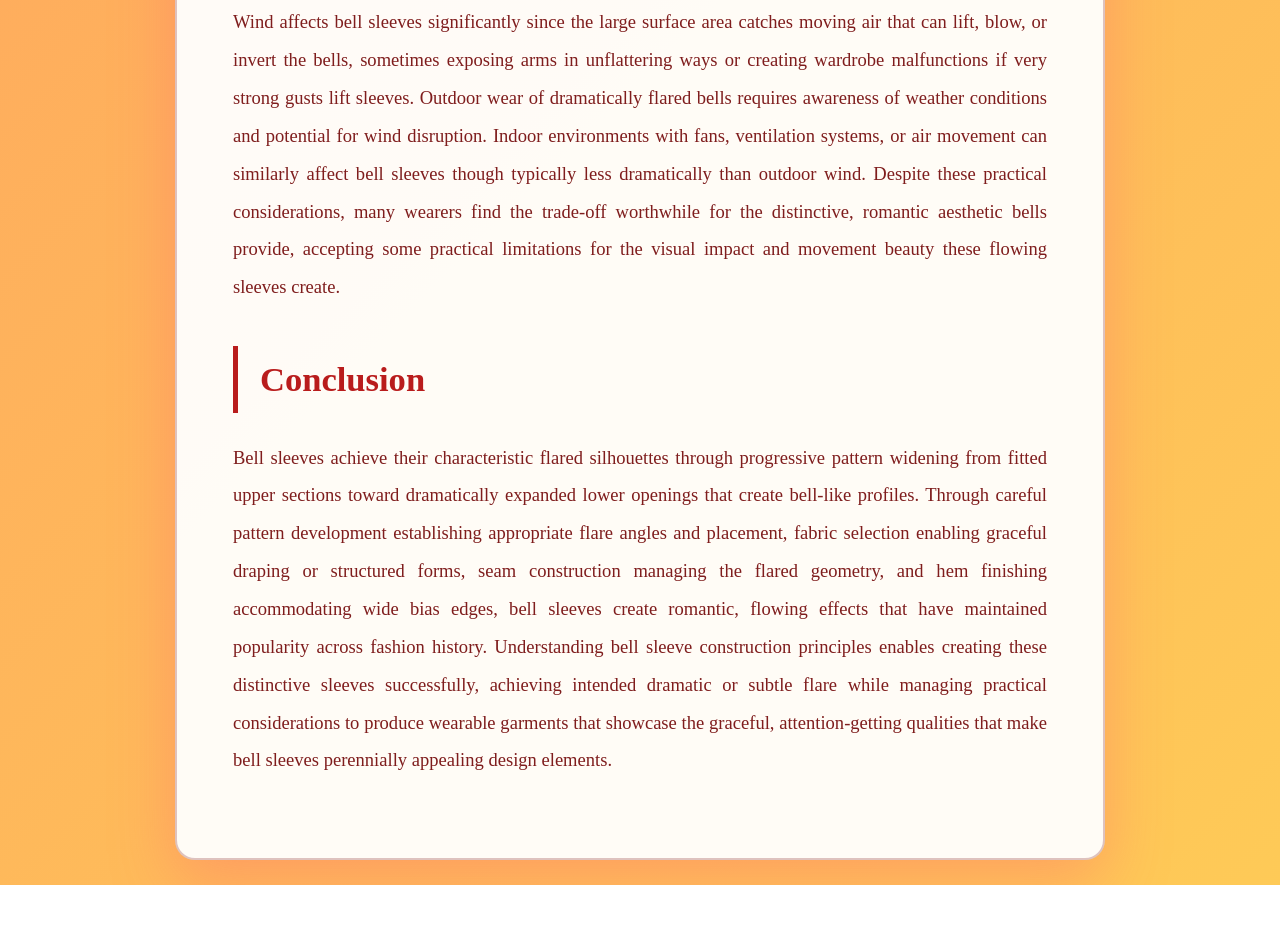
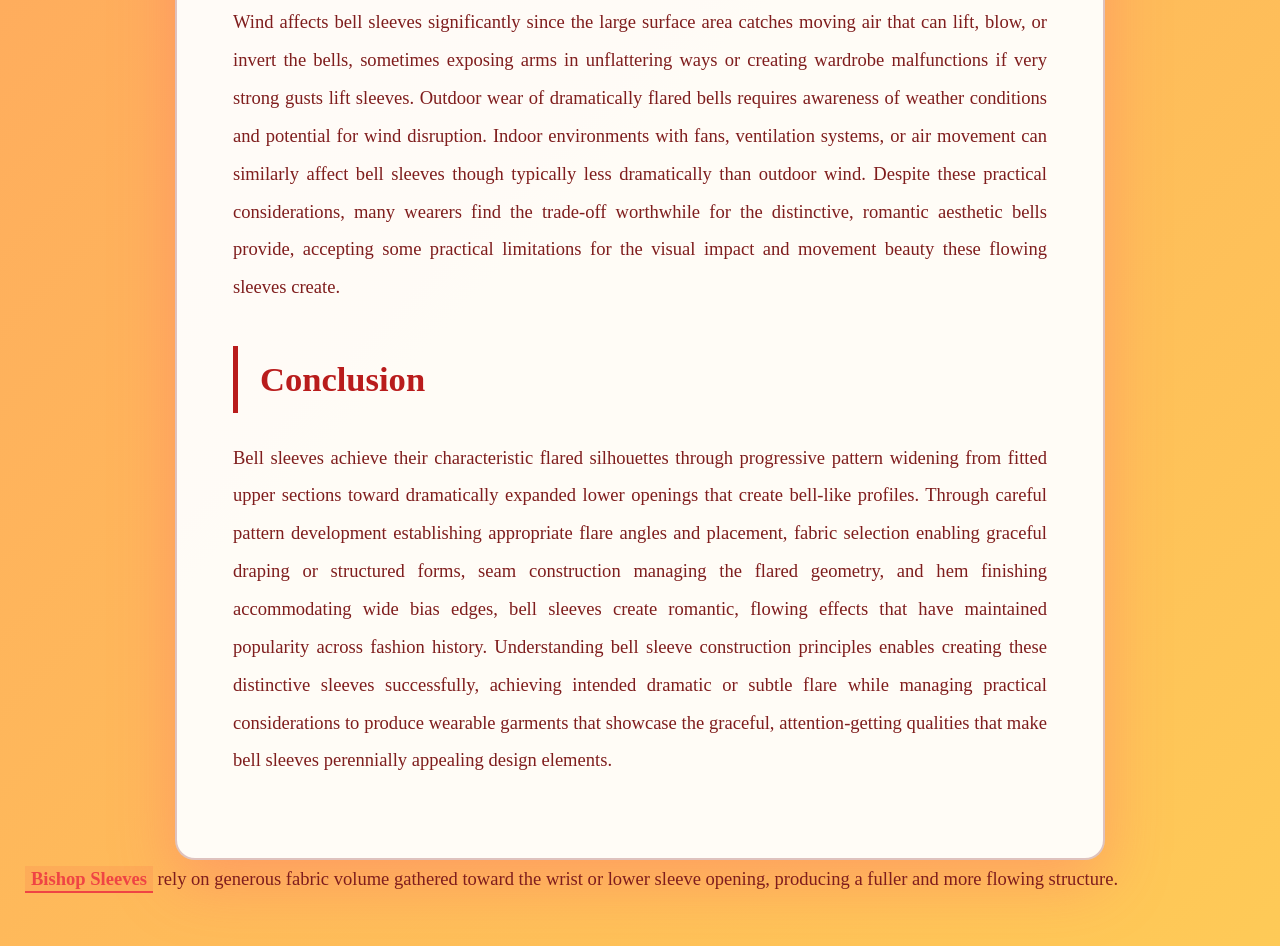
Before and after one commit to sangatechs/Flared-Silhouette, a plain HTML site: page index.html in a window 1280 px wide. Shown: the part 5031-5977 px from the top of the page. Before the commit the page ends 5916 px from the top, so only its background shows below. Drawn offline with Linux system fonts and the light colour scheme.

Commit message:
Update index.html

```diff
--- a/index.html
+++ b/index.html
@@ -4,6 +4,7 @@
     <meta charset="UTF-8">
     <meta name="viewport" content="width=device-width, initial-scale=1.0">
     <title>How Bell Sleeves Are Shaped to Create a Flared Silhouette</title>
+    <meta name="google-site-verification" content="Qf3UvPxtTnW9zlbqahYJGVKCk7gNVNUIzGKsIDjK9bI" />
     <link rel="canonical" href="">
     <style>
         * { margin: 0; padding: 0; box-sizing: border-box; }
@@ -111,5 +112,6 @@
         <h2>Conclusion</h2>
         <p>Bell sleeves achieve their characteristic flared silhouettes through progressive pattern widening from fitted upper sections toward dramatically expanded lower openings that create bell-like profiles. Through careful pattern development establishing appropriate flare angles and placement, fabric selection enabling graceful draping or structured forms, seam construction managing the flared geometry, and hem finishing accommodating wide bias edges, bell sleeves create romantic, flowing effects that have maintained popularity across fashion history. Understanding bell sleeve construction principles enables creating these distinctive sleeves successfully, achieving intended dramatic or subtle flare while managing practical considerations to produce wearable garments that showcase the graceful, attention-getting qualities that make bell sleeves perennially appealing design elements.</p>
     </div>
+    <p><a href="https://umjynb-lab.github.io/Volume-and-Cuffs/">Bishop Sleeves</a> rely on generous fabric volume gathered toward the wrist or lower sleeve opening, producing a fuller and more flowing structure.</p>
 </body>
 </html>
```
